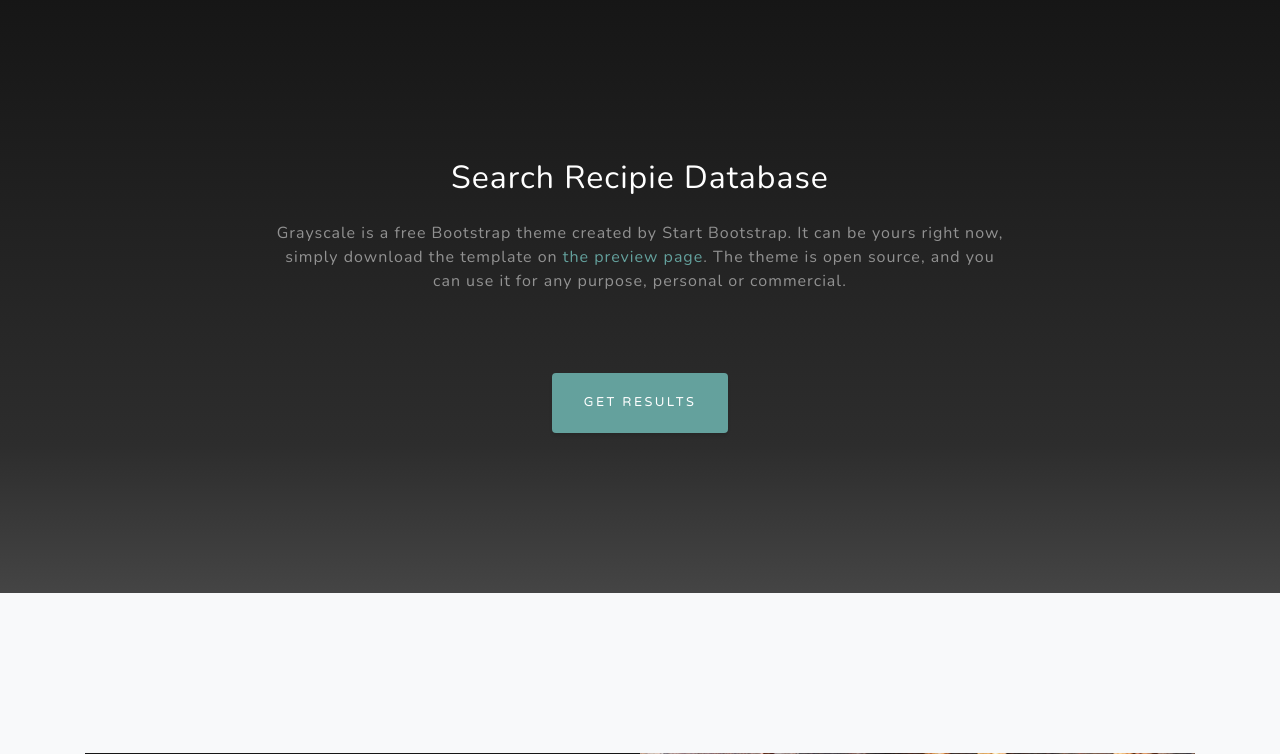
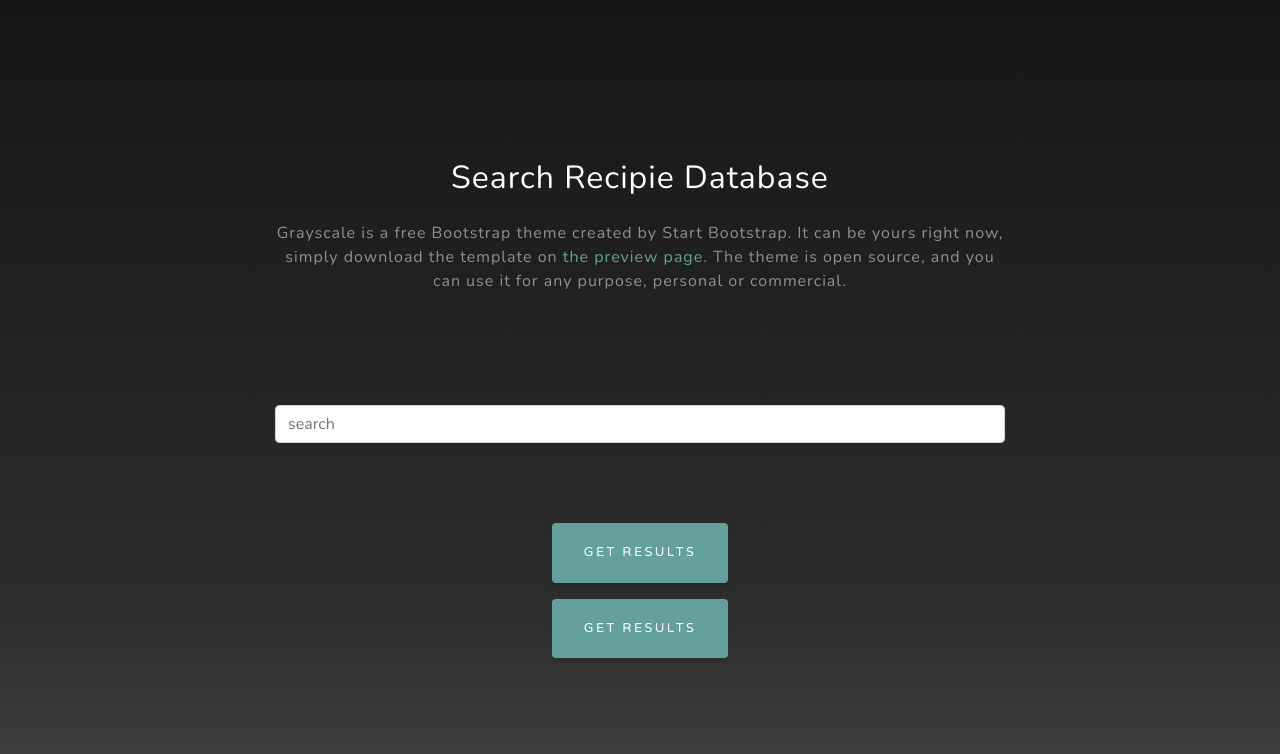
Before and after one commit to Code-Institute-Submissions/Lordph8-Project3, a Flask app: page / in a window 1280 px wide. Shown: the part 801-1555 px from the top of the page. Run offline with Flask 2, Linux system fonts and the light colour scheme; some libraries are stand-ins or nearby versions.

Commit message:
2019-12-14 12:00 search form

```diff
--- a/run.py
+++ b/run.py
@@ -6,8 +6,9 @@ app = Flask(__name__)
 app.secret_key = "some_secret"
 
 
-@app.route("/")
+@app.route("/", methods=["GET", "POST"])
 def index():
+
     return render_template("index.html")
 
 """
--- a/templates/base.html
+++ b/templates/base.html
@@ -72,6 +72,22 @@
             <h2 class="text-white mb-4">Search Recipie Database</h2>
             <p class="text-white-50">Grayscale is a free Bootstrap theme created by Start Bootstrap. It can be yours right now, simply download the template on
               <a href="http://startbootstrap.com/template-overviews/grayscale/">the preview page</a>. The theme is open source, and you can use it for any purpose, personal or commercial.</p>
+              <form method= "POST" name="sentMessage" id="contactForm" novalidate>
+                <div class="control-group">
+                    <div class="form-group floating-label-form-group controls">
+                        <label>Name</label>
+                        <input type="text" class="form-control" placeholder="search" name="search" id="search" required data-validation-required-message="Search">
+                        <p class="help-block text-danger"></p>
+                    </div>
+                </div>
+                <div id="success"></div>
+                    <div class="form-group">
+                        <button href="#results" type="submit" class="btn btn-primary js-scroll-trigger" id="sendMessageButton">Get Results</button>
+                    </div>
+                </div>
+              </form>
+            </div>
+          </div>
               <a href="#results" class="btn btn-primary js-scroll-trigger">Get Results</a>
           </div>
         </div>
```
